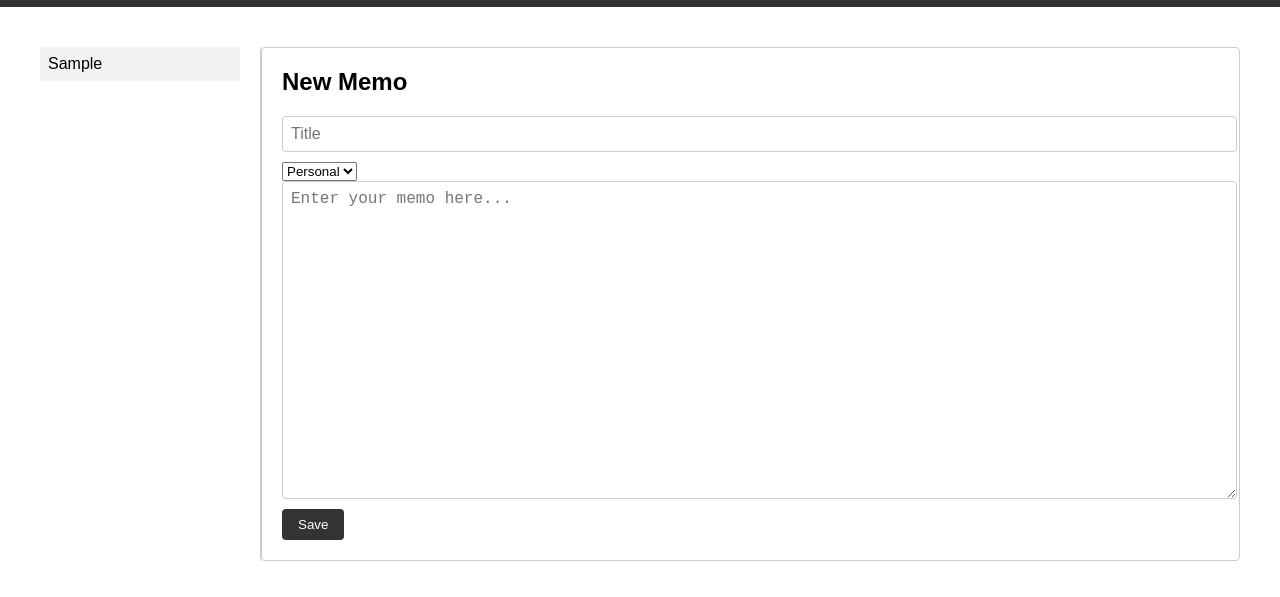
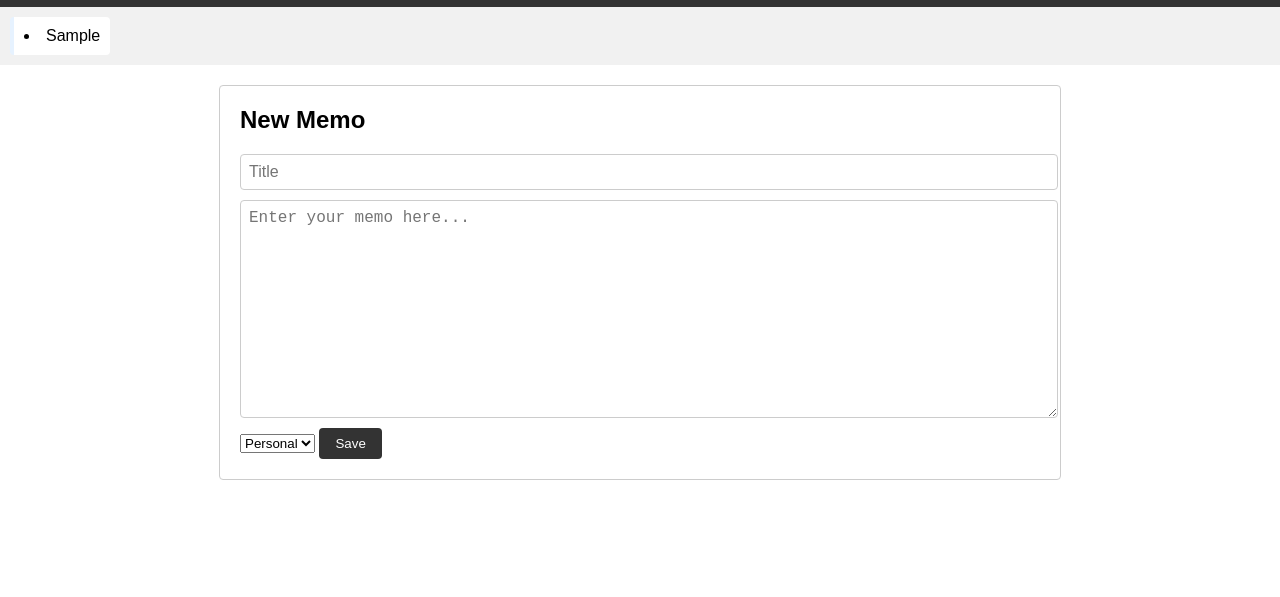
Before and after one commit to life-eng/life-eng.github.io, a plain HTML site: page memo.html in a window 1280 px wide. Both pictures are taken after typing "Sample", "Sample" into the empty fields and a click on the button "Save". Shown: the part 53-650 px from the top of the page. Drawn offline with Linux system fonts and the light colour scheme.

Commit message:
Update memo.html

```diff
--- a/memo.html
+++ b/memo.html
@@ -37,45 +37,37 @@
       background-color: #555;
     }
 
-    .container {
+    .memo-list {
       display: flex;
-      max-width: 1200px;
-      margin: 20px auto;
-      padding: 20px;
-    }
-
-    .memo-list {
-      width: 200px;
-      border-right: 1px solid #ccc;
-      padding-right: 20px;
-    }
-
-    .memo-list ul {
-      list-style-type: none;
-      padding: 0;
-      margin: 0;
+      overflow-x: auto;
+      padding: 10px;
+      background-color: #f1f1f1;
     }
 
     .memo-list li {
-      padding: 8px;
+      background-color: #fff;
+      padding: 10px;
+      margin-right: 10px;
+      border-radius: 4px;
       cursor: pointer;
-      border-radius: 4px;
+      white-space: nowrap;
     }
 
     .memo-list li.personal {
-      background-color: #f2f2f2;
+      border-left: 4px solid #e6f2ff;
     }
 
     .memo-list li.work {
-      background-color: #e6f2ff;
+      border-left: 4px solid #f2e6ff;
     }
 
     .memo-list li.family {
-      background-color: #f2e6ff;
+      border-left: 4px solid #f2f2f2;
     }
 
     .memo-form {
-      flex-grow: 1;
+      max-width: 800px;
+      margin: 20px auto;
       border: 1px solid #ccc;
       padding: 20px;
       border-radius: 4px;
@@ -96,7 +88,7 @@
     }
 
     .memo-form textarea {
-      height: 300px;
+      height: 200px;
       resize: vertical;
     }
 
@@ -121,44 +113,43 @@
     <a href="index.html" class="logout-button">Logout</a>
   </header>
 
-  <div class="container">
-    <div class="memo-list">
-      <ul id="memoList"></ul>
-    </div>
+  <div class="memo-list" id="memoList"></div>
 
   <div class="memo-form">
     <h2>New Memo</h2>
     <input type="text" id="titleInput" placeholder="Title" required>
+    <textarea id="memoInput" placeholder="Enter your memo here..." required></textarea>
     <select id="categorySelect">
       <option value="personal">Personal</option>
       <option value="work">Work</option>
       <option value="family">Family</option>
     </select>
-      <textarea id="memoInput" placeholder="Enter your memo here..." required></textarea>
     <button onclick="saveAndDisplayMemo()">Save</button>
-    </div>
   </div>
 
   <script>
     function saveAndDisplayMemo() {
       const titleInput = document.getElementById('titleInput');
+      const memoInput = document.getElementById('memoInput');
       const categorySelect = document.getElementById('categorySelect');
-      const memoInput = document.getElementById('memoInput');
 
-      const title = titleInput.value;
+      const title = titleInput.value.trim();
+      const memo = memoInput.value.trim();
       const category = categorySelect.value;
-      const memo = memoInput.value;
 
-      saveMemo(title, category, memo);
+      if (title && memo) {
+        const currentDate = new Date().toLocaleString();
+        saveMemo(title, memo, category, currentDate);
         displayMemos();
 
         titleInput.value = '';
         memoInput.value = '';
       }
+    }
 
-    function saveMemo(title, category, memo) {
+    function saveMemo(title, memo, category, timestamp) {
       const memos = JSON.parse(localStorage.getItem('memos')) || [];
-      memos.push({ title, category, memo });
+      memos.push({ title, memo, category, timestamp });
       localStorage.setItem('memos', JSON.stringify(memos));
     }
 
@@ -181,8 +172,8 @@
       const selectedMemo = memos[index];
 
       document.getElementById('titleInput').value = selectedMemo.title;
+      document.getElementById('memoInput').value = selectedMemo.memo;
       document.getElementById('categorySelect').value = selectedMemo.category;
-      document.getElementById('memoInput').value = selectedMemo.memo;
     }
 
     // Load the saved memos when the page loads
```
Lines whose indentation alone changed are shown as unchanged.
